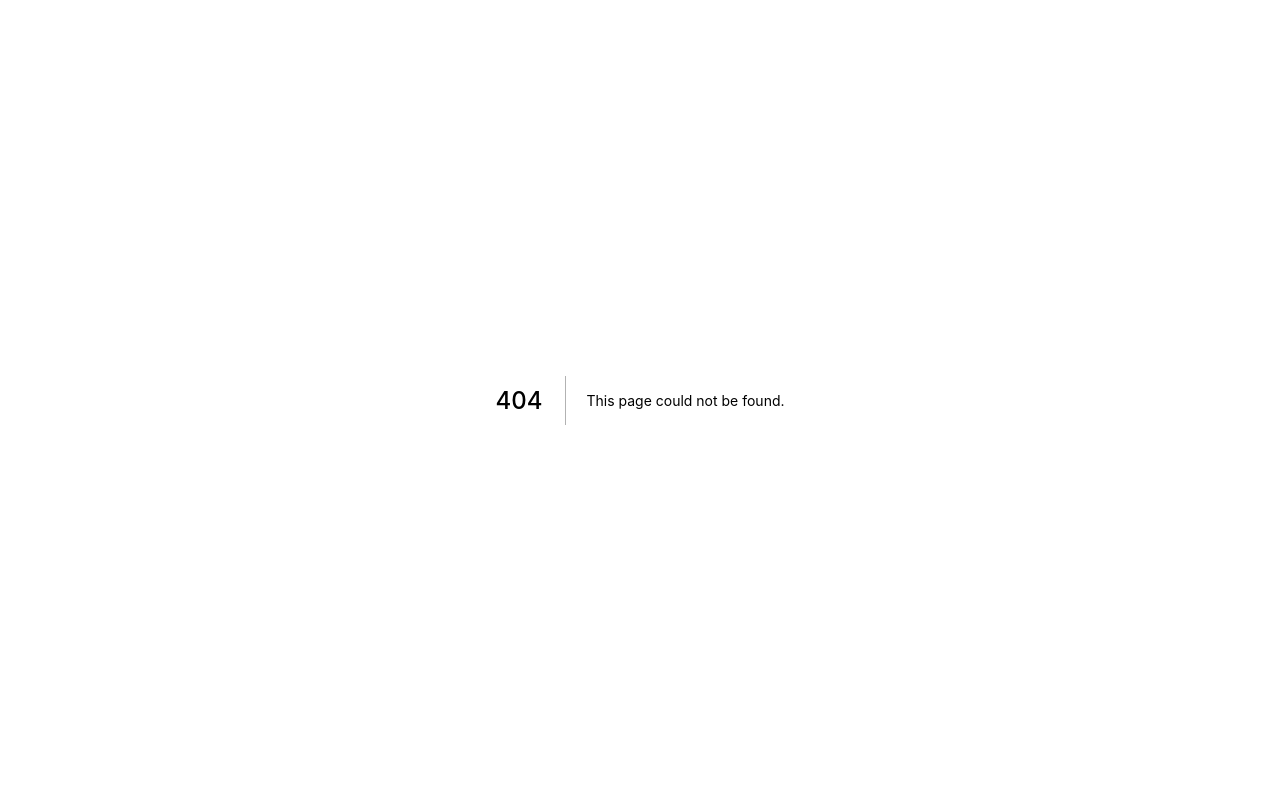
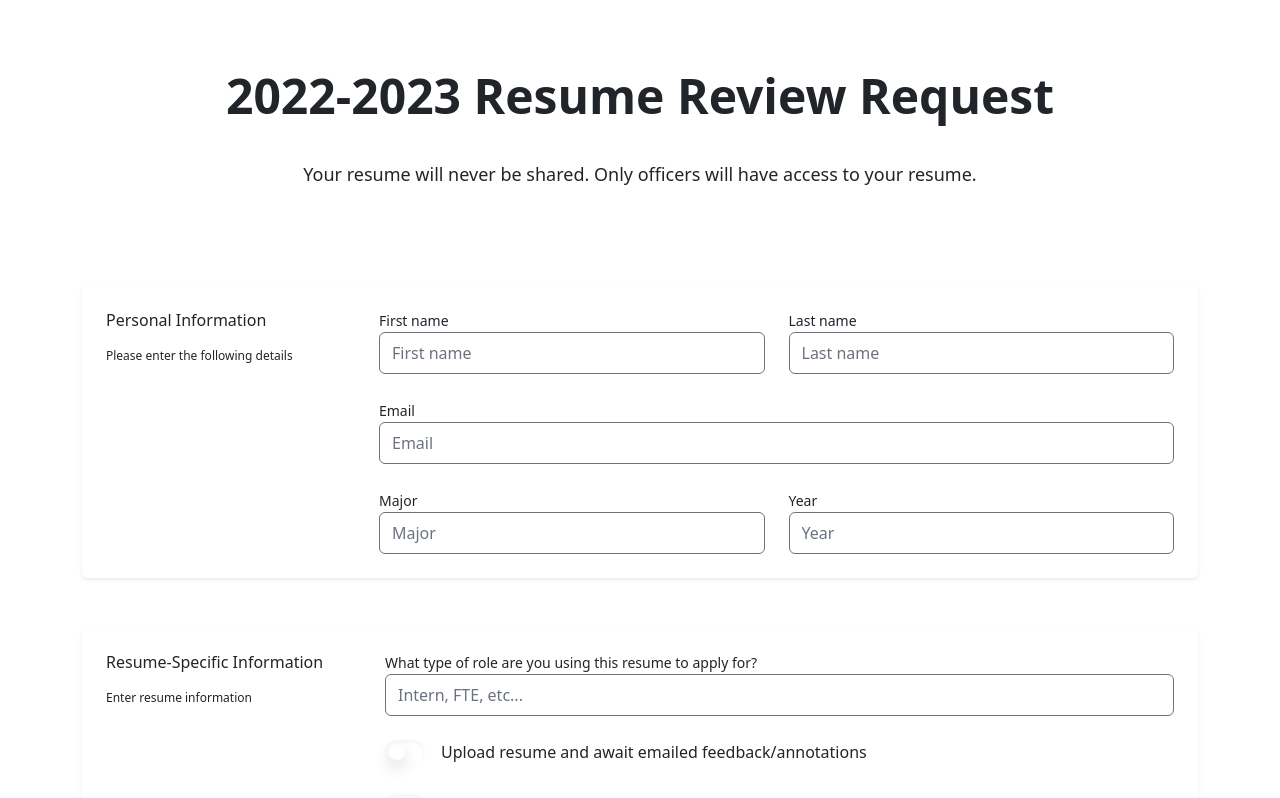
Before and after one commit to acm-ucr/acm-hydra, a Next.js app: page /forms/resume in a window 1280 px wide. Before the commit this address had no page. Shown: the top 798 px of the page. Built offline with nearby package versions, Linux system fonts and the light colour scheme.

Commit message:
Add basic format to resume review form page

```diff
--- a/components/Forms/DUMMY.js
+++ /dev/null
@@ -1,7 +0,0 @@
-import React from "react";
-
-const DUMMY = () => {
-	return <div>DUMMY</div>;
-};
-
-export default DUMMY;
--- /dev/null
+++ b/components/Forms/Resume.js
@@ -0,0 +1,157 @@
+import React from "react";
+
+const Resume = () => {
+	return (
+		<section className='p-6 dark:bg-gray-800 dark:text-gray-50'>
+			<div className='container mx-auto flex flex-col items-center px-4 py-5 text-center md:py-32 md:px-10 lg:px-32 xl:max-w-3xl'>
+				<h1 className='text-4xl font-bold leading-none sm:text-5xl'>
+					2022-2023
+					<span className='dark:text-violet-400'>
+						{" "}
+						Resume Review{" "}
+					</span>
+					Request
+				</h1>
+				<p className='px-8 mt-8 mb-12 text-lg'>
+					Your resume will never be shared. Only officers will have
+					access to your resume.
+				</p>
+			</div>
+			<form
+				noValidate=''
+				action=''
+				className='container flex flex-col mx-auto space-y-12 ng-untouched ng-pristine ng-valid'
+			>
+				<fieldset className='grid grid-cols-4 gap-6 p-6 rounded-md shadow-sm dark:bg-gray-900'>
+					<div className='space-y-2 col-span-full lg:col-span-1'>
+						<p className='font-medium'>Personal Information</p>
+						<p className='text-xs'>
+							Please enter the following details
+						</p>
+					</div>
+					<div className='grid grid-cols-6 gap-4 col-span-full lg:col-span-3'>
+						<div className='col-span-full sm:col-span-3'>
+							<label htmlFor='firstname' className='text-sm'>
+								First name
+							</label>
+							<input
+								id='firstname'
+								type='text'
+								placeholder='First name'
+								className='w-full rounded-md focus:ring focus:ring-opacity-75 focus:ring-violet-400 dark:border-gray-700 dark:text-gray-900'
+							/>
+						</div>
+						<div className='col-span-full sm:col-span-3'>
+							<label htmlFor='lastname' className='text-sm'>
+								Last name
+							</label>
+							<input
+								id='lastname'
+								type='text'
+								placeholder='Last name'
+								className='w-full rounded-md focus:ring focus:ring-opacity-75 focus:ring-violet-400 dark:border-gray-700 dark:text-gray-900'
+							/>
+						</div>
+						<div className='col-span-full'>
+							<label htmlFor='email' className='text-sm'>
+								Email
+							</label>
+							<input
+								id='email'
+								type='text'
+								placeholder='Email'
+								className='w-full rounded-md focus:ring focus:ring-opacity-75 focus:ring-violet-400 dark:border-gray-700 dark:text-gray-900'
+							/>
+						</div>
+						<div className='col-span-full sm:col-span-3'>
+							<label htmlFor='major' className='text-sm'>
+								Major
+							</label>
+							<input
+								id='major'
+								type='text'
+								placeholder='Major'
+								className='w-full rounded-md focus:ring focus:ring-opacity-75 focus:ring-violet-400 dark:border-gray-700 dark:text-gray-900'
+							/>
+						</div>
+						<div className='col-span-full sm:col-span-3'>
+							<label htmlFor='lastname' className='text-sm'>
+								Year
+							</label>
+							<input
+								id='year'
+								type='text'
+								placeholder='Year'
+								className='w-full rounded-md focus:ring focus:ring-opacity-75 focus:ring-violet-400 dark:border-gray-700 dark:text-gray-900'
+							/>
+						</div>
+					</div>
+				</fieldset>
+				<fieldset className='grid grid-cols-4 gap-5 p-6 rounded-md shadow-sm dark:bg-gray-900'>
+					<div className='space-y-2 col-span-full lg:col-span-1'>
+						<p className='font-medium'>
+							Resume-Specific Information
+						</p>
+						<p className='text-xs'>Enter resume information </p>
+					</div>
+					<div className='grid grid-cols-6 gap-4 col-span-full lg:col-span-3'>
+						<div className='col-span-full'>
+							<label htmlFor='email' className='text-sm'>
+								What type of role are you using this resume to
+								apply for?
+							</label>
+							<input
+								id='role'
+								type='text'
+								placeholder='Intern, FTE, etc...'
+								className='w-full rounded-md focus:ring focus:ring-opacity-75 focus:ring-violet-400 dark:border-gray-700 dark:text-gray-900'
+							/>
+						</div>
+						<div className='col-span-full'>
+							<label
+								htmlFor='Toggle1'
+								className='inline-flex items-center space-x-4 cursor-pointer dark:text-gray-100'
+							>
+								<span className='relative'>
+									<input
+										id='Toggle1'
+										type='checkbox'
+										className='hidden peer'
+									></input>
+									<div className='w-10 h-6 rounded-full shadow-inner dark:bg-gray-400 peer-checked:dark:bg-violet-400'></div>
+									<div className='absolute inset-y-0 left-0 w-4 h-4 m-1 rounded-full shadow peer-checked:right-0 peer-checked:left-auto dark:bg-gray-800'></div>
+								</span>
+								<span>
+									Upload resume and await emailed
+									feedback/annotations
+								</span>
+							</label>
+						</div>
+						<div className='col-span-full'>
+							<label
+								htmlFor='Toggle2'
+								className='inline-flex items-center space-x-4 cursor-pointer dark:text-gray-100'
+							>
+								<span className='relative'>
+									<input
+										id='Toggle2'
+										type='checkbox'
+										className='hidden peer'
+									></input>
+									<div className='w-10 h-6 rounded-full shadow-inner dark:bg-gray-400 peer-checked:dark:bg-violet-400'></div>
+									<div className='absolute inset-y-0 left-0 w-4 h-4 m-1 rounded-full shadow peer-checked:right-0 peer-checked:left-auto dark:bg-gray-800'></div>
+								</span>
+								<span>
+									Meet over Zoom (we will reach out to
+									schedule a meeting)
+								</span>
+							</label>
+						</div>
+					</div>
+				</fieldset>
+			</form>
+		</section>
+	);
+};
+
+export default Resume;
--- /dev/null
+++ b/pages/forms/resume.js
@@ -0,0 +1,8 @@
+import React from "react";
+import Resume from "../../components/Forms/Resume";
+
+const resume = () => {
+	return <Resume />;
+};
+
+export default resume;
```
Also changed, not shown: 1 other file (tests, documents, lock files or other folders).
